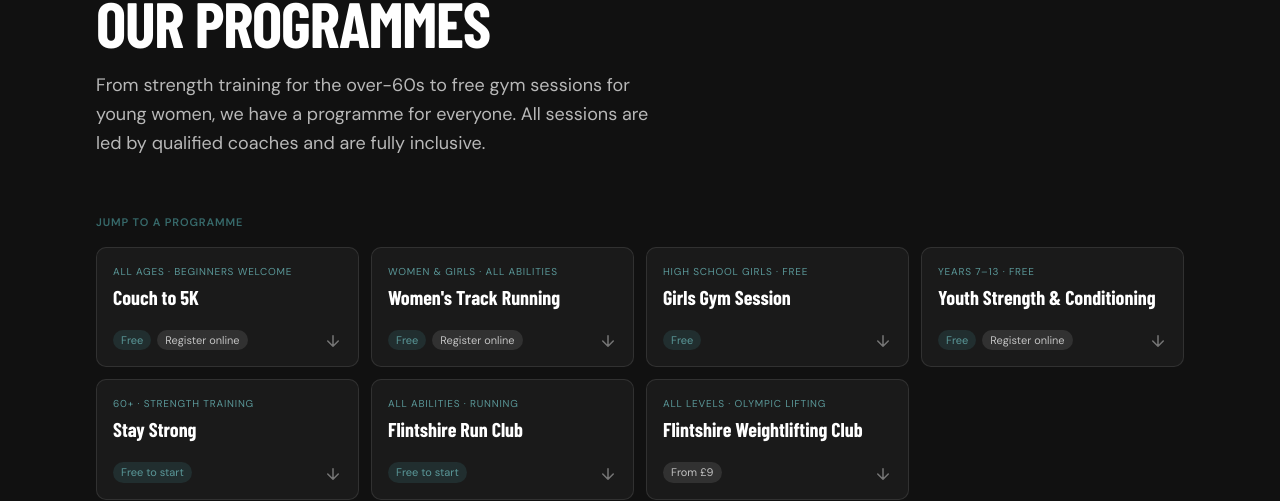
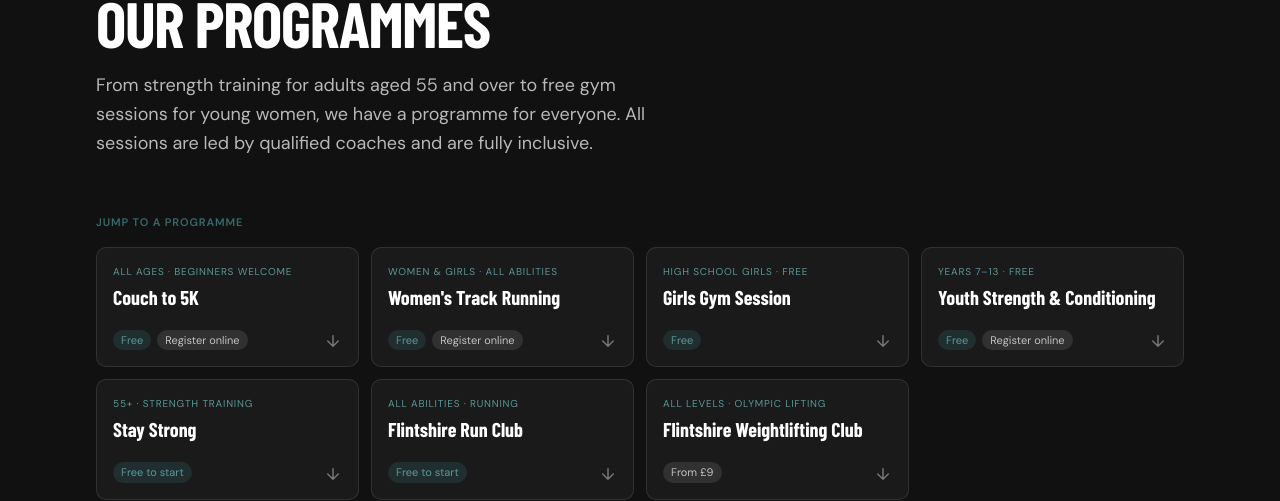
Before and after one commit to Numberonehsp/lift-flintshire-website, a React (Vite) app: page /programmes-events in a window 1280 px wide. Shown: the part 218-719 px from the top of the page. Built offline with nearby package versions, Linux system fonts and the light colour scheme; no server answers; a web font is replaced by a local one.

Commit message:
fix: Stay Strong is for adults aged 55 and over (#1)
The badge, tagline, page description and structured data said over-60s,
while the programme description said 55 and over. Ed confirmed 55+.

Co-authored-by: Ed Harper <edharps@gmail.com>
Co-authored-by: Claude Opus 5 <noreply@anthropic.com>

```diff
--- a/index.html
+++ b/index.html
@@ -28,7 +28,7 @@
       "logo": "https://liftflintshire.co.uk/logo-white.png",
       "image": "https://liftflintshire.co.uk/images/frc-castle.jpeg",
       "email": "hello@liftflintshire.co.uk",
-      "description": "Lift Flintshire CIC is a community interest company delivering inclusive strength, fitness, and wellbeing programmes across Flintshire, North Wales, including Stay Strong for over-60s, Flintshire Run Club, Couch to 5K, Girls Gym Sessions, and Flintshire Weightlifting Club.",
+      "description": "Lift Flintshire CIC is a community interest company delivering inclusive strength, fitness, and wellbeing programmes across Flintshire, North Wales, including Stay Strong for adults aged 55 and over, Flintshire Run Club, Couch to 5K, Girls Gym Sessions, and Flintshire Weightlifting Club.",
       "areaServed": {
         "@type": "AdministrativeArea",
         "name": "Flintshire, North Wales"
--- a/src/data/programmes.ts
+++ b/src/data/programmes.ts
@@ -82,8 +82,8 @@ export const programmes: Programme[] = [
   {
     id: 'stay-strong',
     title: 'Stay Strong',
-    tagline: 'Building strength and confidence in the over-60s',
-    badge: '60+ · Strength Training',
+    tagline: 'Building strength and confidence in adults aged 55 and over',
+    badge: '55+ · Strength Training',
     description:
       'Stay Strong is our flagship programme for adults aged 55 and over. Using resistance training and functional movement, we help participants build the strength they need to stay active, independent, and confident in everyday life.',
     targetAudience:
--- a/src/pages/ProgrammesEvents.tsx
+++ b/src/pages/ProgrammesEvents.tsx
@@ -200,7 +200,7 @@ export default function ProgrammesEvents() {
     <>
       <Seo
         title="Programmes · Lift Flintshire CIC"
-        description="Explore our programmes, Stay Strong for the over-60s, Flintshire Run Club, Girls Gym Sessions, Couch to 5K, and Flintshire Weightlifting Club. Open to everyone."
+        description="Explore our programmes, Stay Strong for adults aged 55 and over, Flintshire Run Club, Girls Gym Sessions, Couch to 5K, and Flintshire Weightlifting Club. Open to everyone."
         path="/programmes-events"
       />
 
@@ -209,7 +209,7 @@ export default function ProgrammesEvents() {
         <p className="font-body font-semibold text-[11px] uppercase tracking-[0.08em] text-teal-light mb-4">What we offer</p>
         <h1 className="font-display font-black text-h1 text-white uppercase mb-4">Our Programmes</h1>
         <p className="font-body text-lg text-white/70 max-w-xl leading-relaxed">
-          From strength training for the over-60s to free gym sessions for young women, we have a programme for everyone. All sessions are led by qualified coaches and are fully inclusive.
+          From strength training for adults aged 55 and over to free gym sessions for young women, we have a programme for everyone. All sessions are led by qualified coaches and are fully inclusive.
         </p>
 
         <ProgrammeSnapshot programmes={programmesWithSessions} />
```
